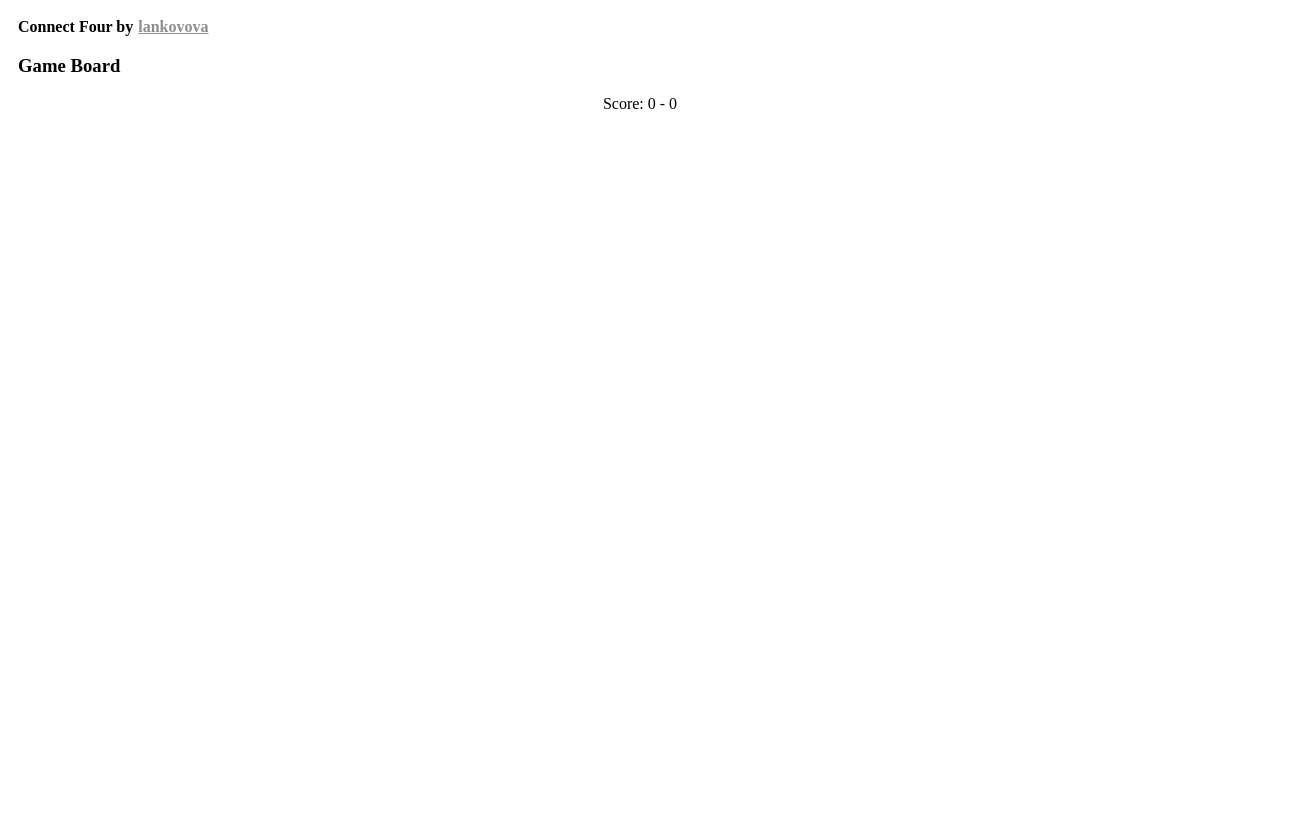
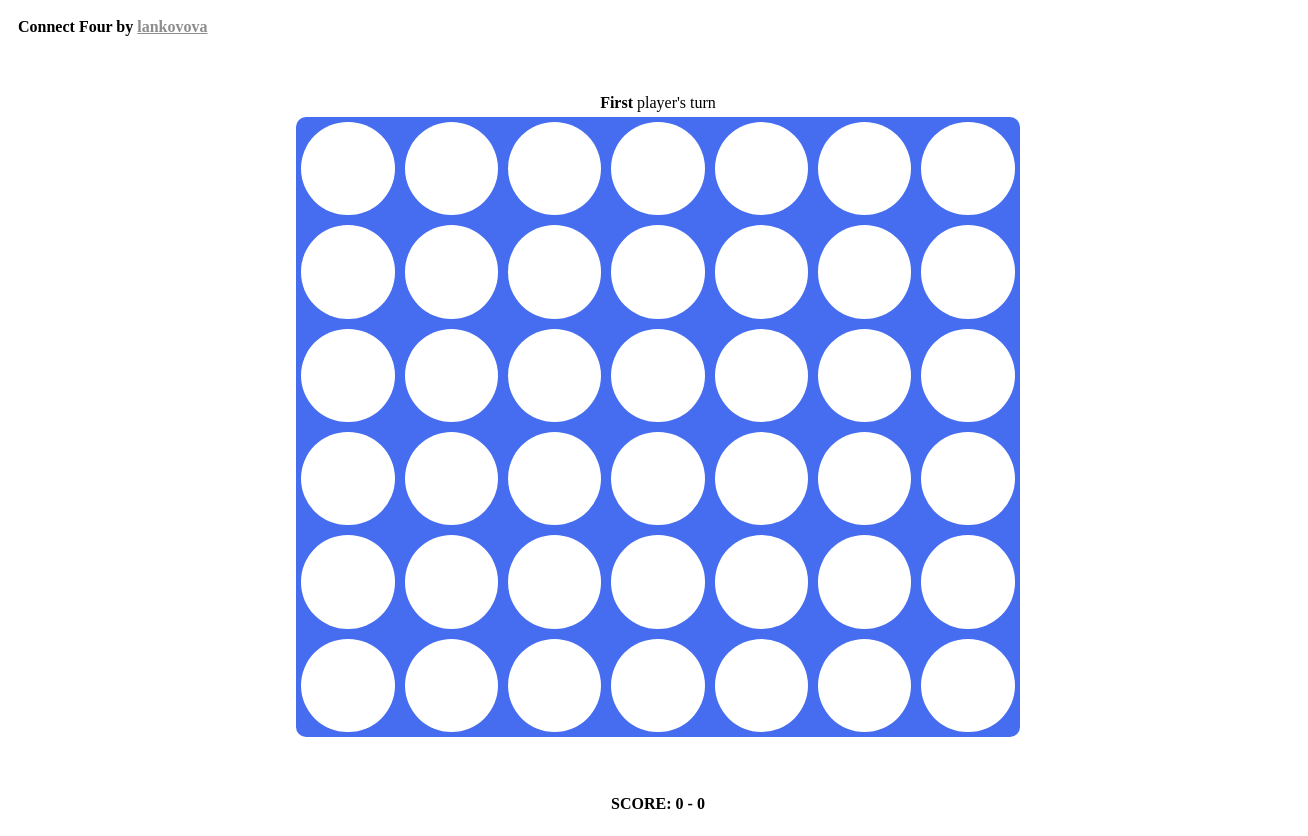
Before and after one commit to lankovova/connect-four, a React app: page / in a window 1280 px wide. Shown: the whole page, 1308 px wide, since content can reach past the window. Before the commit the page ends 800 px from the top, so only its background shows below. Built offline with nearby package versions, Linux system fonts and the light colour scheme; the HTML template or start-up script is replaced by a standard one.

Commit message:
added view logic

```diff
--- a/src/components/App.js
+++ b/src/components/App.js
@@ -4,8 +4,13 @@ import Header from './Header';
 import GameBoard from './GameBoard';
 import Scoreboard from './Scoreborad';
 
-const AppWrapper = styled.div`
+const Wrapper = styled.div`
+  display: flex;
+  flex-direction: column;
+  justify-content: space-between;
   padding: 10px;
+  width: 100vw;
+  height: 100vh;
 `;
 
 class App extends React.Component {
@@ -29,11 +34,11 @@ class App extends React.Component {
     const { score } = this.state;
 
     return (
-      <AppWrapper>
+      <Wrapper>
         <Header />
         <GameBoard onGameEnd={this.onGameEnd} />
         <Scoreboard score={score} />
-      </AppWrapper>
+      </Wrapper>
     );
   }
 }
--- a/src/components/GameBoard.js
+++ b/src/components/GameBoard.js
@@ -1,10 +1,117 @@
 import React from 'react';
+import styled from 'styled-components';
+import { getLastNullishValueIndex } from '../utils';
+
+const P1 = 1;
+const P2 = 2;
+
+const COLS = 7;
+const ROWS = 6;
+
+// TODO: Make it flexible for case when width is less then height
+// const MIN_DIMENSION = Math.min(
+//   document.documentElement.clientHeight,
+//   document.documentElement.clientWidth
+// );
+
+const CELL_SIZE = document.documentElement.clientHeight * 0.7 / ROWS;
+
+const Wrapper = styled.div`
+  display: flex;
+  flex-direction: column;
+  justify-content: center;
+  align-items: center;
+`;
+
+const StatusBar = styled.div`
+  display: flex;
+  justify-content: center;
+  padding: 5px 0;
+`;
+
+const ColumnsWrapper = styled.div`
+  display: flex;
+  justify-content: center;
+  background: #466cf0;
+  border-radius: 10px;
+  overflow: hidden;
+`;
+
+const Column = styled.div`
+  display: flex;
+  flex-direction: column;
+  &:hover {
+    cursor: pointer;
+    background: lightgrey;
+  }
+`;
+
+const Cell = styled.div`
+  margin: 5px;
+  height: ${CELL_SIZE}px;
+  width: ${CELL_SIZE}px;
+  border-radius: 50%;
+  background: ${({ value }) => {
+    switch (value) {
+      case 0: return 'white';
+      case 1: return '#ff3136';
+      case 2: return '#FFF001';
+      default: throw new Error('Unexpected chip color');
+    }
+  }};
+`;
 
 class GameBoard extends React.Component {
-  state = {};
+  state = {
+    board: Array.from(Array(COLS), () => new Array(ROWS).fill(0)),
+    currentPlayer: P1,
+  };
+
+  makeTurn(colIndex) {
+    this.setState(({ board, currentPlayer }) => {
+      const currentCol = board[colIndex];
+      const newChipColumnIndex = getLastNullishValueIndex(currentCol);
+
+      if (newChipColumnIndex === -1) {
+        return;
+      }
+
+      // Place new chip
+      currentCol[newChipColumnIndex] = currentPlayer;
+
+      return {
+        board,
+        currentPlayer: (currentPlayer === P1) ? P2 : P1,
+      };
+    }, () => {
+      // TODO: Check for win conditions
+      // if (won) this.props.onGameEnd(p1 || p2);
+    });
+  }
 
   render() {
-    return <h3>Game Board</h3>;
+    const { board, currentPlayer } = this.state;
+    const currentPlayerTitle = currentPlayer === P1 ? 'First' : 'Second';
+
+    return (
+      <Wrapper>
+        <StatusBar><b>{currentPlayerTitle}</b>&nbsp;player&#39;s turn</StatusBar>
+        <ColumnsWrapper>
+          {
+            board.map((col, colIndex) => (
+              <Column
+                key={colIndex}
+                onClick={() => this.makeTurn(colIndex)}
+              >
+                {
+                  col.map((cell, cellIndex) => <Cell key={cellIndex} value={cell} />)
+                }
+              </Column>
+            ))
+          }
+        </ColumnsWrapper>
+      </Wrapper>
+    );
   }
 }
 
--- a/src/components/Header.js
+++ b/src/components/Header.js
@@ -8,13 +8,12 @@ const Title = styled.div`
 `;
 
 const Link = styled.a`
-  padding: 0 5px;
   color: #8d8d8d;
 `;
 
 const Header = () => (
   <Title>
-    Connect Four by <Link href="https://github.com/lankovova">lankovova</Link>
+    Connect Four by&nbsp;<Link href="https://github.com/lankovova">lankovova</Link>
   </Title>
 );
 
--- a/src/components/Scoreborad.js
+++ b/src/components/Scoreborad.js
@@ -4,6 +4,9 @@ import styled from 'styled-components';
 const Bar = styled.div`
   display: flex;
   justify-content: center;
+  padding: 5px 0;
+  font-weight: 900;
+  text-transform: uppercase;
 `;
 
 const Scoreboard = ({ score }) => (
--- /dev/null
+++ b/src/utils.js
@@ -0,0 +1,9 @@
+export const getLastNullishValueIndex = (arr) => {
+  const index = arr.findIndex(el => el !== 0);
+
+  if (index === -1) return arr.length - 1;
+  return index - 1;
+};
+
+// TODO: Implement
+export const isThereWinCondition = (board) => {};
```
Also changed, not shown: 2 other files (tests, documents, lock files or other folders).
